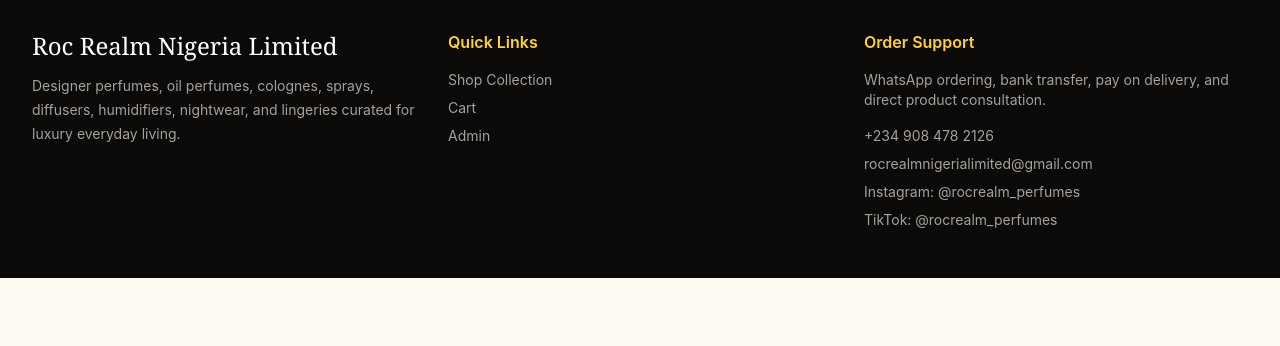
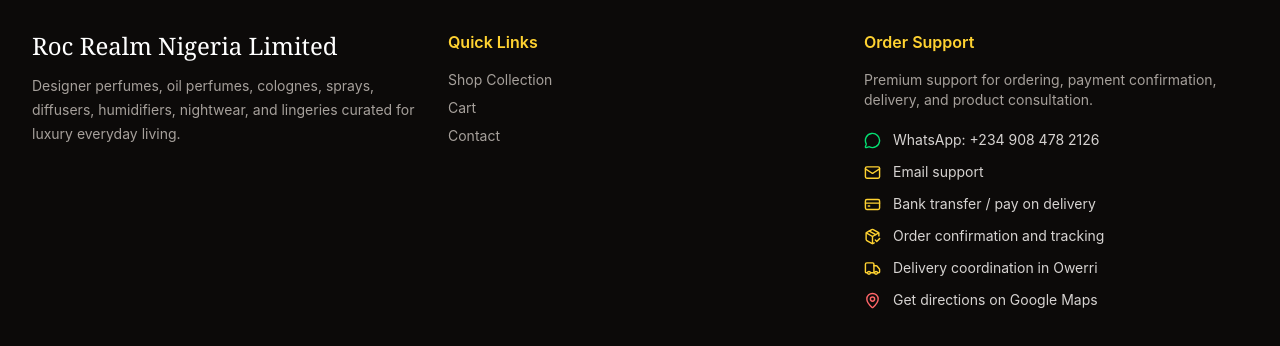
Before and after one commit to zagzy8776/Rocrealmperfumes, a React (Vite) app in the folder client/: page / in a window 1280 px wide. Shown: the part 1540-1886 px from the top of the page. Before the commit the page ends 1818 px from the top, so only its background shows below. Built offline with nearby package versions, Linux system fonts and the light colour scheme; no server answers.

Commit message:
Fix-footer-map-api

```diff
--- a/client/src/components/AppLayout.jsx
+++ b/client/src/components/AppLayout.jsx
@@ -1,5 +1,5 @@
 import { Link, NavLink, Outlet } from 'react-router-dom';
-import { Menu, ShoppingBag, Sparkles } from 'lucide-react';
+import { CreditCard, Mail, MapPin, Menu, MessageCircle, PackageCheck, ShoppingBag, Sparkles, Truck } from 'lucide-react';
 import { useState } from 'react';
 import { useCart } from '../context/CartContext.jsx';
 import { businessInfo, whatsappNumber } from '../lib/api.js';
@@ -58,17 +58,19 @@
             <div className="mt-4 grid gap-2 text-sm text-stone-400">
               <Link to="/shop">Shop Collection</Link>
               <Link to="/cart">Cart</Link>
-              <Link to="/admin/login">Admin</Link>
+              <Link to="/contact">Contact</Link>
             </div>
           </div>
           <div>
             <h4 className="font-semibold text-amber-300">Order Support</h4>
-            <p className="mt-4 text-sm text-stone-400">WhatsApp ordering, bank transfer, pay on delivery, and direct product consultation.</p>
-            <div className="mt-4 grid gap-2 text-sm text-stone-400">
-              <a href={`https://wa.me/${whatsappNumber}`}>{businessInfo.phoneDisplay}</a>
-              <a href={`mailto:${businessInfo.email}`}>{businessInfo.email}</a>
-              <a href={businessInfo.instagramUrl} target="_blank" rel="noreferrer">Instagram: {businessInfo.instagram}</a>
-              <a href={businessInfo.tiktokUrl} target="_blank" rel="noreferrer">TikTok: {businessInfo.tiktok}</a>
+            <p className="mt-4 text-sm text-stone-400">Premium support for ordering, payment confirmation, delivery, and product consultation.</p>
+            <div className="mt-5 grid gap-3 text-sm text-stone-300">
+              <a href={`https://wa.me/${whatsappNumber}`} target="_blank" rel="noreferrer" className="flex items-center gap-3 transition hover:text-amber-200"><MessageCircle size={17} className="text-green-400" /> WhatsApp: {businessInfo.phoneDisplay}</a>
+              <a href={`mailto:${businessInfo.email}`} className="flex items-center gap-3 transition hover:text-amber-200"><Mail size={17} className="text-amber-300" /> Email support</a>
+              <span className="flex items-center gap-3"><CreditCard size={17} className="text-amber-300" /> Bank transfer / pay on delivery</span>
+              <span className="flex items-center gap-3"><PackageCheck size={17} className="text-amber-300" /> Order confirmation and tracking</span>
+              <span className="flex items-center gap-3"><Truck size={17} className="text-amber-300" /> Delivery coordination in Owerri</span>
+              <a href={businessInfo.mapUrl} target="_blank" rel="noreferrer" className="flex items-center gap-3 transition hover:text-amber-200"><MapPin size={17} className="text-red-400" /> Get directions on Google Maps</a>
             </div>
           </div>
         </div>
--- a/client/src/lib/api.js
+++ b/client/src/lib/api.js
@@ -1,6 +1,13 @@
 import axios from 'axios';
 
-export const API_URL = import.meta.env.VITE_API_URL || 'http://localhost:5000/api';
+const rawApiUrl = import.meta.env.VITE_API_URL || 'http://localhost:5000/api';
+
+const normalizeApiUrl = (url) => {
+  const cleanUrl = String(url).replace(/\/+$/, '');
+  return cleanUrl.endsWith('/api') ? cleanUrl : `${cleanUrl}/api`;
+};
+
+export const API_URL = normalizeApiUrl(rawApiUrl);
 
 export const api = axios.create({ baseURL: API_URL });
 
@@ -27,4 +34,6 @@
   tiktok: '@rocrealm_perfumes',
   instagramUrl: 'https://instagram.com/rocrealm_perfumes',
   tiktokUrl: 'https://www.tiktok.com/@rocrealm_perfumes',
+  location: 'Owerri, Imo State, Nigeria',
+  mapUrl: 'https://www.google.com/maps/dir/?api=1&destination=Roc%20Realm%20Perfumes%20Owerri%20Imo%20State%20Nigeria',
 };
--- a/client/src/pages/Contact.jsx
+++ b/client/src/pages/Contact.jsx
@@ -9,7 +9,7 @@
       <p className="mt-4 text-stone-600">Order designer perfumes, oil perfumes, colognes, sprays, diffusers, humidifiers, nightwear, and lingeries directly from Roc Realm Nigeria Limited.</p>
       <div className="mt-10 grid gap-5 md:grid-cols-3">
         <a href={`https://wa.me/${whatsappNumber}`} target="_blank" rel="noreferrer" className="rounded-[2rem] bg-white p-6 shadow-sm"><MessageCircle className="text-green-600" /><h2 className="mt-4 font-semibold">WhatsApp</h2><p className="text-stone-600">{businessInfo.phoneDisplay}</p></a>
-        <div className="rounded-[2rem] bg-white p-6 shadow-sm"><MapPin className="text-amber-700" /><h2 className="mt-4 font-semibold">Location</h2><p className="text-stone-600">Owerri, Imo State.</p></div>
+        <a href={businessInfo.mapUrl} target="_blank" rel="noreferrer" className="rounded-[2rem] bg-white p-6 shadow-sm transition hover:-translate-y-1 hover:shadow-xl"><MapPin className="text-amber-700" /><h2 className="mt-4 font-semibold">Location</h2><p className="text-stone-600">Owerri, Imo State. Click for Google Maps directions.</p></a>
         <a href={`tel:${businessInfo.phoneDisplay.replaceAll(' ', '')}`} className="rounded-[2rem] bg-white p-6 shadow-sm"><Phone className="text-amber-700" /><h2 className="mt-4 font-semibold">Phone</h2><p className="text-stone-600">{businessInfo.phoneDisplay}</p></a>
         <a href={`mailto:${businessInfo.email}`} className="rounded-[2rem] bg-white p-6 shadow-sm"><Mail className="text-amber-700" /><h2 className="mt-4 font-semibold">Email</h2><p className="break-words text-stone-600">{businessInfo.email}</p></a>
         <a href={businessInfo.instagramUrl} target="_blank" rel="noreferrer" className="rounded-[2rem] bg-white p-6 shadow-sm"><Sparkles className="text-pink-600" /><h2 className="mt-4 font-semibold">Instagram</h2><p className="text-stone-600">{businessInfo.instagram}</p></a>
```
Also changed, not shown: 1 other file (tests, documents, lock files or other folders).
